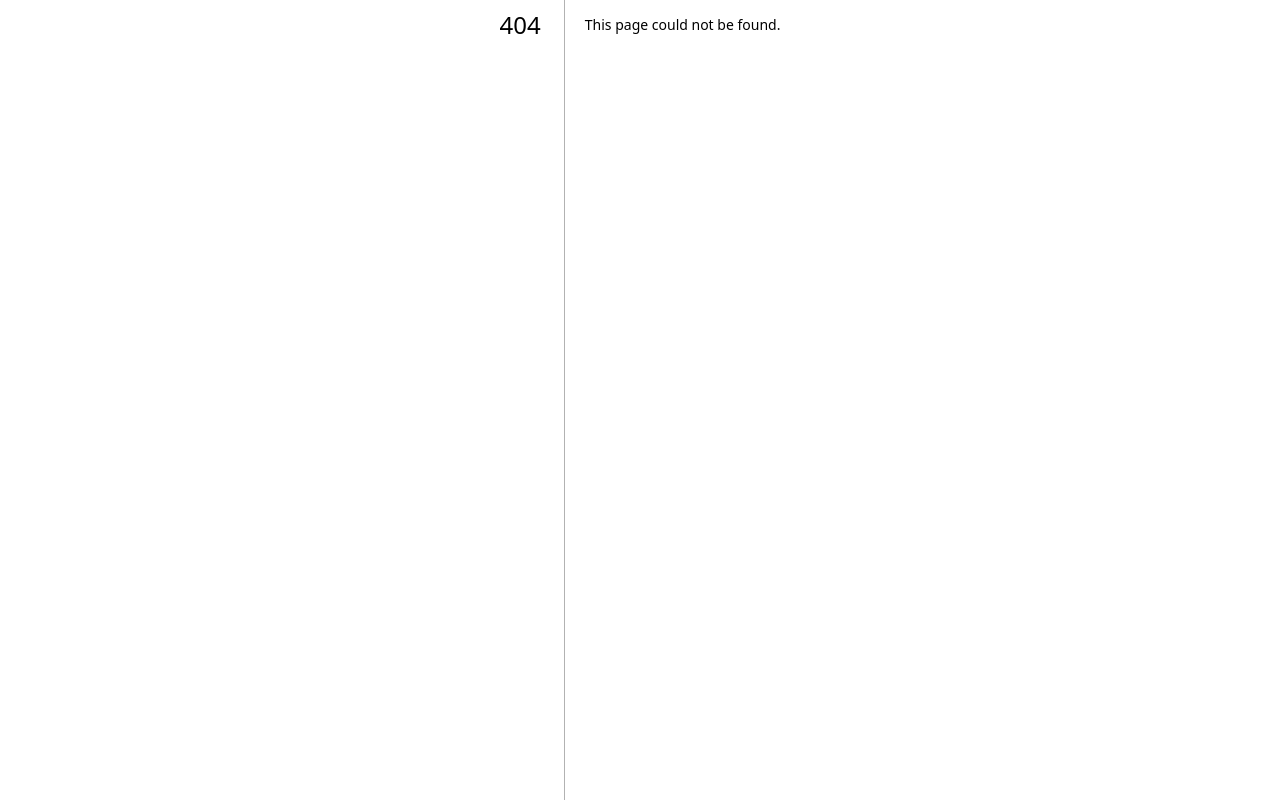
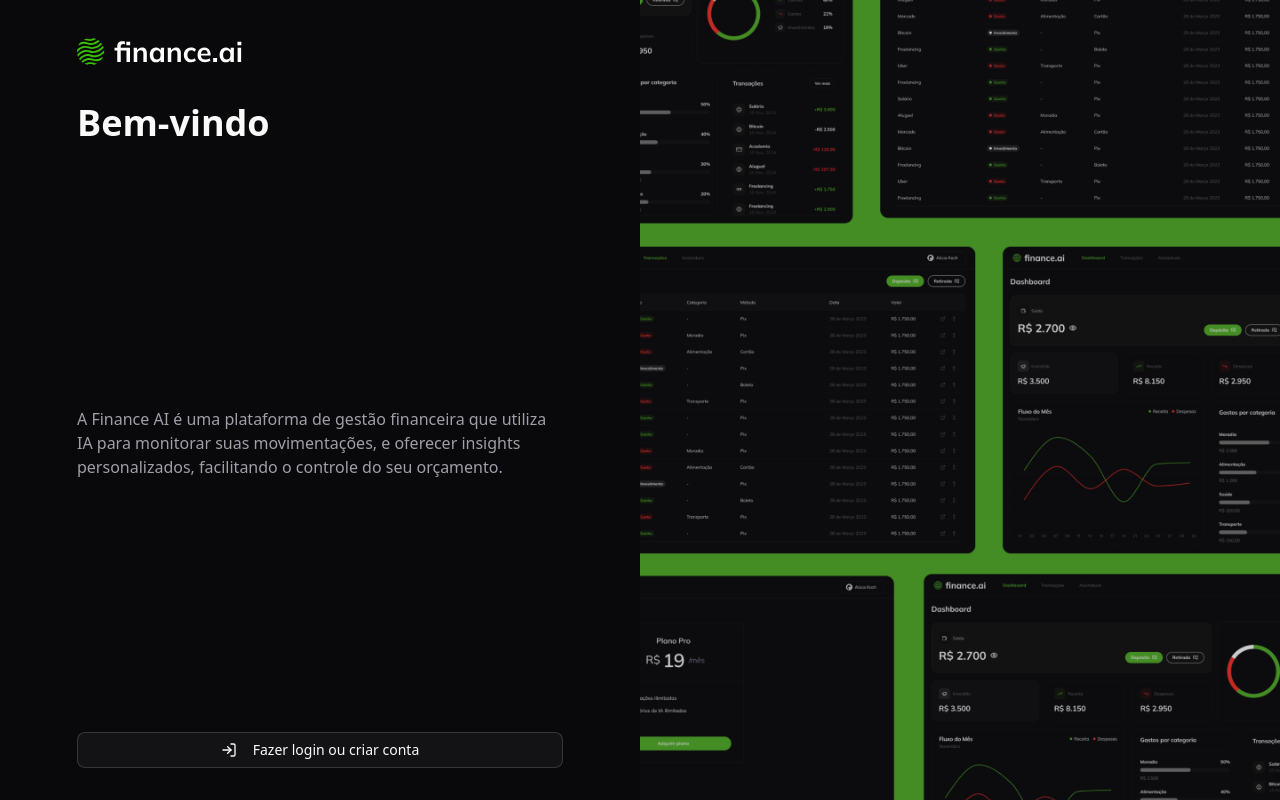
Before and after one commit to marcusnonato/finance-ai, a Next.js app: page /login in a window 1280 px wide. Before the commit this address had no page. Built offline with nearby package versions, Linux system fonts and the light colour scheme.

Commit message:
feat: add Login page component with UI elements and background image

```diff
--- /dev/null
+++ b/app/login/page.tsx
@@ -0,0 +1,39 @@
+import Image from "next/image";
+import { Button } from "../_components/ui/button";
+import { LogInIcon } from "lucide-react";
+
+function Login() {
+  return (
+    <div className="grid h-full grid-cols-2">
+      <div className="mx-auto flex h-full max-w-[550px] flex-col justify-center p-8">
+        <Image
+          src={"/logo.svg"}
+          width={173}
+          height={39}
+          alt="Finance AI"
+          className="mb-8"
+        />
+        <h1 className="mb-3 text-4xl font-bold">Bem-vindo</h1>
+        <p className="text-muted-foreground mb-8">
+          A Finance AI é uma plataforma de gestão financeira que utiliza IA para
+          monitorar suas movimentações, e oferecer insights personalizados,
+          facilitando o controle do seu orçamento.
+        </p>
+        <Button variant={"outline"}>
+          <LogInIcon className="mr-2" />
+          Fazer login ou criar conta
+        </Button>
+      </div>
+      <div className="relative h-full w-full">
+        <Image
+          src={"/login-bg.png"}
+          alt="Login Background"
+          fill
+          className="object-cover"
+        />
+      </div>
+    </div>
+  );
+}
+
+export default Login;
```
